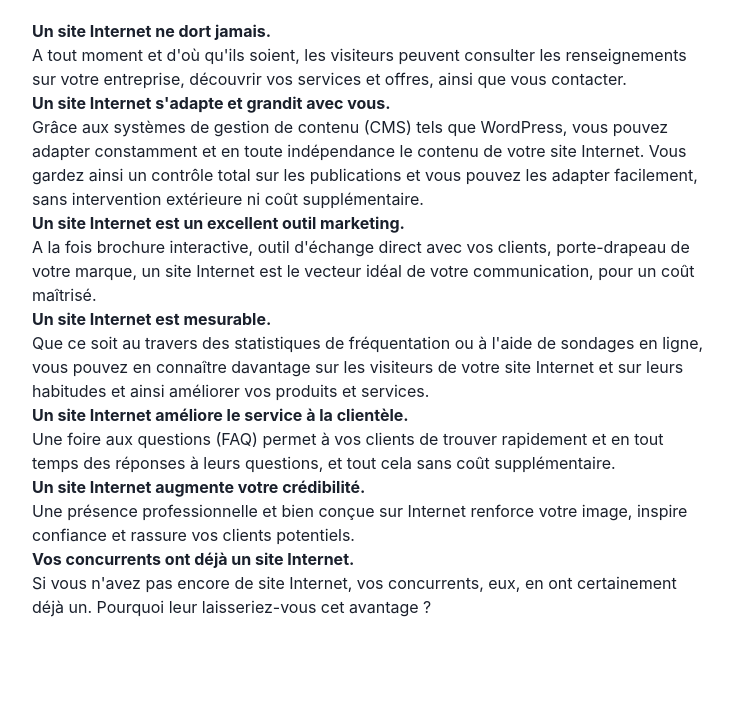
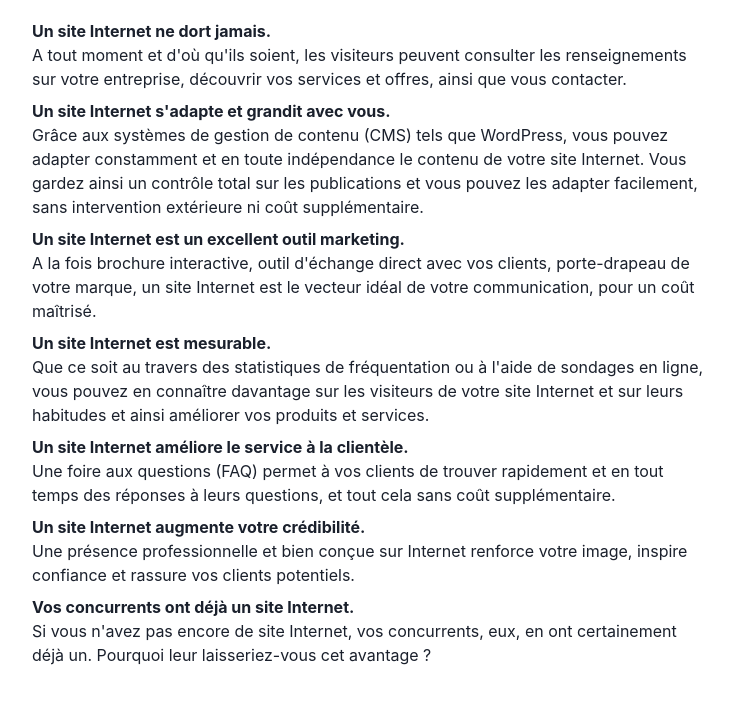
Before and after one commit to philippe-randour/philippe-randour.github.io, a plain HTML site: page fr/7-raisons-site-internet.html in a window 1280 px wide. Shown: the part 382-1086 px from the top of the page, without its empty margins (64-799 px from the left). Before the commit the page ends 1065 px from the top, so only its background shows below. Drawn offline with Linux system fonts and the light colour scheme.

Commit message:
Update design

```diff
--- a/fr/7-raisons-site-internet.html
+++ b/fr/7-raisons-site-internet.html
@@ -21,13 +21,13 @@
                 <h1 class="text-2xl pt-3">7 raisons de disposer d'un site Internet</h1>
                 <p class="text-sm pb-5">par Philippe <span class="uppercase">Randour</span></p>
                 <ol>
-                    <li><strong>Un site Internet ne dort jamais.</strong><br />A tout moment et d'où qu'ils soient, les visiteurs peuvent consulter les renseignements sur votre entreprise, découvrir vos services et offres, ainsi que vous contacter.</li>
-                    <li><strong>Un site Internet s'adapte et grandit avec vous.</strong><br />Grâce aux systèmes de gestion de contenu (CMS) tels que <a href="https://wordpress.org" target="_blank">WordPress</a>, vous pouvez adapter constamment et en toute indépendance le contenu de votre site Internet. Vous gardez ainsi un contrôle total sur les publications et vous pouvez les adapter facilement, sans intervention extérieure ni coût supplémentaire.</li>
-                    <li><strong>Un site Internet est un excellent outil marketing.</strong><br />A la fois brochure interactive, outil d'échange direct avec vos clients, porte-drapeau de votre marque, un site Internet est le vecteur idéal de votre communication, pour un coût maîtrisé.</li>
-                    <li><strong>Un site Internet est mesurable.</strong><br />Que ce soit au travers des statistiques de fréquentation ou à l'aide de sondages en ligne, vous pouvez en connaître davantage sur les visiteurs de votre site Internet et sur leurs habitudes et ainsi améliorer vos produits et services.</li>
-                    <li><strong>Un site Internet améliore le service à la clientèle.</strong><br />Une foire aux questions (FAQ) permet à vos clients de trouver rapidement et en tout temps des réponses à leurs questions, et tout cela sans coût supplémentaire.</li>
-                    <li><strong>Un site Internet augmente votre crédibilité.</strong><br />Une présence professionnelle et bien conçue sur Internet renforce votre image, inspire confiance et rassure vos clients potentiels.</li>
-                    <li><strong>Vos concurrents ont déjà un site Internet.</strong><br />Si vous n'avez pas encore de site Internet, vos concurrents, eux, en ont certainement déjà un. Pourquoi leur laisseriez-vous cet avantage ?</li>
+                    <li class="pb-2"><strong>Un site Internet ne dort jamais.</strong><br />A tout moment et d'où qu'ils soient, les visiteurs peuvent consulter les renseignements sur votre entreprise, découvrir vos services et offres, ainsi que vous contacter.</li class="pb-2">
+                    <li class="pb-2"><strong>Un site Internet s'adapte et grandit avec vous.</strong><br />Grâce aux systèmes de gestion de contenu (CMS) tels que <a href="https://wordpress.org" target="_blank">WordPress</a>, vous pouvez adapter constamment et en toute indépendance le contenu de votre site Internet. Vous gardez ainsi un contrôle total sur les publications et vous pouvez les adapter facilement, sans intervention extérieure ni coût supplémentaire.</li class="pb-2">
+                    <li class="pb-2"><strong>Un site Internet est un excellent outil marketing.</strong><br />A la fois brochure interactive, outil d'échange direct avec vos clients, porte-drapeau de votre marque, un site Internet est le vecteur idéal de votre communication, pour un coût maîtrisé.</li class="pb-2">
+                    <li class="pb-2"><strong>Un site Internet est mesurable.</strong><br />Que ce soit au travers des statistiques de fréquentation ou à l'aide de sondages en ligne, vous pouvez en connaître davantage sur les visiteurs de votre site Internet et sur leurs habitudes et ainsi améliorer vos produits et services.</li class="pb-2">
+                    <li class="pb-2"><strong>Un site Internet améliore le service à la clientèle.</strong><br />Une foire aux questions (FAQ) permet à vos clients de trouver rapidement et en tout temps des réponses à leurs questions, et tout cela sans coût supplémentaire.</li class="pb-2">
+                    <li class="pb-2"><strong>Un site Internet augmente votre crédibilité.</strong><br />Une présence professionnelle et bien conçue sur Internet renforce votre image, inspire confiance et rassure vos clients potentiels.</li class="pb-2">
+                    <li class="pb-2"><strong>Vos concurrents ont déjà un site Internet.</strong><br />Si vous n'avez pas encore de site Internet, vos concurrents, eux, en ont certainement déjà un. Pourquoi leur laisseriez-vous cet avantage ?</li class="pb-2">
                 </ol>
             </article>
         </main>
```
